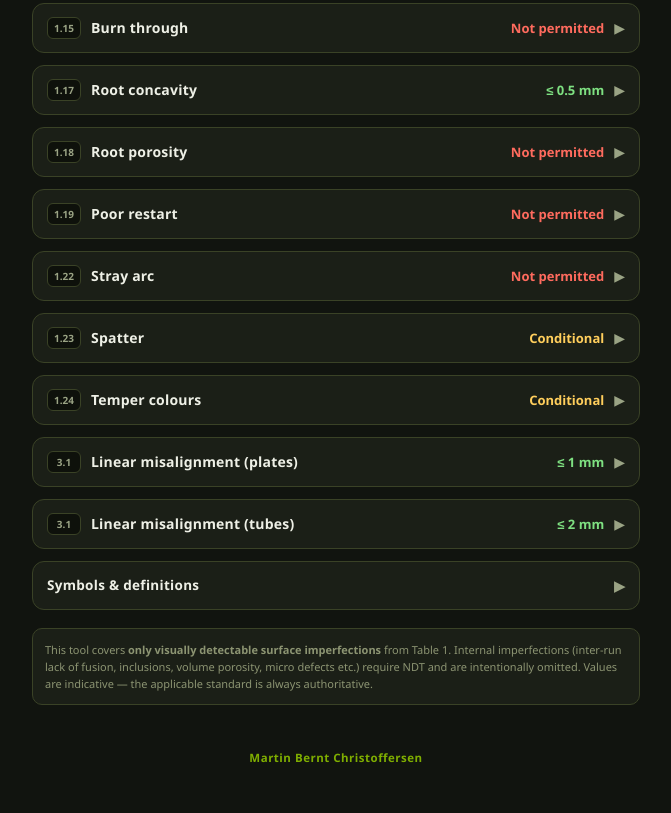
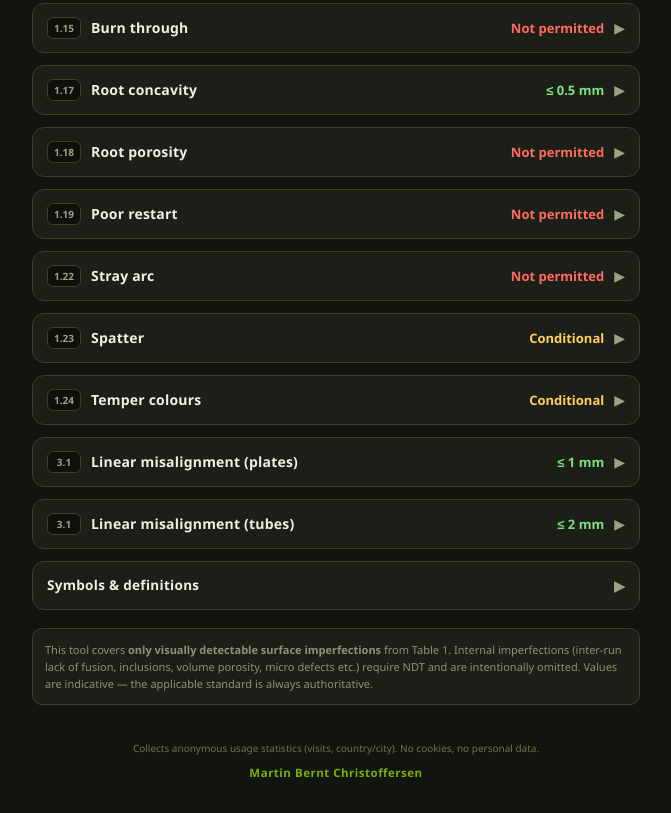
Before and after one commit to bernt84/WeldCheck, a plain HTML site: page index.html in a window 1280 px wide. Shown: the part 1647-2460 px from the top of the page, without its empty margins (304-975 px from the left). Drawn offline with Linux system fonts and the light colour scheme.

Commit message:
Update index.html

```diff
--- a/index.html
+++ b/index.html
@@ -150,6 +150,7 @@
   footer{padding:20px 16px calc(30px + env(safe-area-inset-bottom));color:#5a6047;font-size:10.5px;text-align:center;line-height:1.6;}
   footer b{color:var(--muted);}
   .author{color:var(--accent2);font-weight:700;letter-spacing:.5px;margin-top:8px;font-size:11.5px;}
+  .statnote{color:#6d7458;font-size:10px;line-height:1.5;margin-bottom:8px;}
   .disclaimer{background:#1b1f17;border:1px solid var(--line);border-radius:10px;padding:12px;margin-top:8px;color:#8c9472;font-size:11px;line-height:1.55;}
   .symbox{margin-top:4px;margin-bottom:18px;border:1px solid var(--line);border-radius:12px;overflow:hidden;background:var(--panel);}
   .symhead{width:100%;display:flex;align-items:center;justify-content:space-between;background:none;border:none;color:var(--ink);font-family:inherit;font-size:13.5px;font-weight:700;letter-spacing:.3px;padding:14px;cursor:pointer;}
@@ -264,6 +265,7 @@
 </div>
 
 <footer>
+  <div class="statnote" id="statNote"></div>
   <div class="author">Martin Bernt Christoffersen</div>
 </footer>
 
@@ -318,7 +320,7 @@ const I = {
     maxLbl:'Maks.',minAngle:'Min. vinkel',forLevel:'Kvalitetsniveau',
     enterB:'Indtast sømbredde b',
     disc:'Værktøjet dækker <b>kun visuelt kontrollerbare overfladefejl</b> fra Tabel 1. Indre fejl (bindingsfejl mellem strenge, indeslutninger, volumenporøsitet, mikrofejl m.fl.) kræver NDT og er udeladt med vilje. Beregningerne er vejledende — gældende standard er altid den autoritative kilde.',
-    cTitle:'Kontakt',cBody:'Spørgsmål, fejl eller forslag til værktøjet? Skriv gerne.',cMail:'Send e-mail',cClose:'Luk',installTxt:'Installér app',iosHintTxt:'Tip: tryk Del-knappen og vælg "Føj til hjemmeskærm" for at installere WeldCheck.',ttlsubAl:'overfladefejl (alu)',sub5817:'stål, nikkel, titan',sub10042:'aluminium',step0:'0 · Vælg standard',fatTtl:'Udmattelse (Anneks B)',fatSub:'Yderligere FAT-kriterier',fatApplied:'FAT-kriterium anvendt:',fatNoteBase:'Yderligere kriterier for udmattelsespåvirkede svejsninger. Bygger oven på niveau B/C. Hvor intet ekstra er angivet, gælder basisværdien.',fatNoteFillet:'Kantsømme er undtaget fra B125.',fatToeRadius:'Overgangsradius (udmattelse)',fatAngular:'Vinkelknæk β'},
+    cTitle:'Kontakt',cBody:'Spørgsmål, fejl eller forslag til værktøjet? Skriv gerne.',cMail:'Send e-mail',cClose:'Luk',installTxt:'Installér app',statNote:'Måler anonym brugsstatistik (besøgstal, land/by). Ingen cookies, ingen personlige oplysninger.',iosHintTxt:'Tip: tryk Del-knappen og vælg "Føj til hjemmeskærm" for at installere WeldCheck.',ttlsubAl:'overfladefejl (alu)',sub5817:'stål, nikkel, titan',sub10042:'aluminium',step0:'0 · Vælg standard',fatTtl:'Udmattelse (Anneks B)',fatSub:'Yderligere FAT-kriterier',fatApplied:'FAT-kriterium anvendt:',fatNoteBase:'Yderligere kriterier for udmattelsespåvirkede svejsninger. Bygger oven på niveau B/C. Hvor intet ekstra er angivet, gælder basisværdien.',fatNoteFillet:'Kantsømme er undtaget fra B125.',fatToeRadius:'Overgangsradius (udmattelse)',fatAngular:'Vinkelknæk β'},
   en:{flag:'🇬🇧',code:'EN',ttl:'Visual weld inspection',ttlsub:'surface imperfections',
     step1:'1 · Select quality level',step2:'2 · Enter dimensions',step3:'3 · Acceptance limits (visible defects)',
     dDesc:'Moderate',cDesc:'Intermediate',bDesc:'Stringent',
@@ -333,7 +335,7 @@ const I = {
     maxLbl:'Max.',minAngle:'Min. angle',forLevel:'Quality level',
     enterB:'Enter weld width b',
     disc:'This tool covers <b>only visually detectable surface imperfections</b> from Table 1. Internal imperfections (inter-run lack of fusion, inclusions, volume porosity, micro defects etc.) require NDT and are intentionally omitted. Values are indicative — the applicable standard is always authoritative.',
-    cTitle:'Contact',cBody:'Questions, errors or suggestions for the tool? Feel free to write.',cMail:'Send e-mail',cClose:'Close',installTxt:'Install app',iosHintTxt:'Tip: tap the Share button and choose "Add to Home Screen" to install WeldCheck.',ttlsubAl:'surface imperfections (alu)',sub5817:'steel, nickel, titanium',sub10042:'aluminium',step0:'0 · Select standard',fatTtl:'Fatigue (Annex B)',fatSub:'Additional FAT criteria',fatApplied:'FAT criterion applied:',fatNoteBase:'Additional criteria for welds subject to fatigue. Builds on level B/C. Where no extra value is given, the base value applies.',fatNoteFillet:'Fillet welds are excluded from B125.',fatToeRadius:'Weld toe radius (fatigue)',fatAngular:'Angular misalignment β'},
+    cTitle:'Contact',cBody:'Questions, errors or suggestions for the tool? Feel free to write.',cMail:'Send e-mail',cClose:'Close',installTxt:'Install app',statNote:'Collects anonymous usage statistics (visits, country/city). No cookies, no personal data.',iosHintTxt:'Tip: tap the Share button and choose "Add to Home Screen" to install WeldCheck.',ttlsubAl:'surface imperfections (alu)',sub5817:'steel, nickel, titanium',sub10042:'aluminium',step0:'0 · Select standard',fatTtl:'Fatigue (Annex B)',fatSub:'Additional FAT criteria',fatApplied:'FAT criterion applied:',fatNoteBase:'Additional criteria for welds subject to fatigue. Builds on level B/C. Where no extra value is given, the base value applies.',fatNoteFillet:'Fillet welds are excluded from B125.',fatToeRadius:'Weld toe radius (fatigue)',fatAngular:'Angular misalignment β'},
   de:{flag:'🇩🇪',code:'DE',ttl:'Visuelle Schweißnahtprüfung',ttlsub:'Oberflächenfehler',
     step1:'1 · Bewertungsgruppe wählen',step2:'2 · Maße eingeben',step3:'3 · Grenzwerte (sichtbare Fehler)',
     dDesc:'Moderat',cDesc:'Mittel',bDesc:'Höchste',
@@ -348,7 +350,7 @@ const I = {
     maxLbl:'Max.',minAngle:'Min. Winkel',forLevel:'Bewertungsgruppe',
     enterB:'Nahtbreite b eingeben',
     disc:'Dieses Werkzeug umfasst <b>nur visuell erkennbare Oberflächenfehler</b> aus Tabelle 1. Innere Fehler (Bindefehler zwischen Lagen, Einschlüsse, Volumenporosität, Mikrofehler usw.) erfordern ZfP und sind bewusst ausgelassen. Die Werte sind Richtwerte — die geltende Norm ist immer maßgebend.',
-    cTitle:'Kontakt',cBody:'Fragen, Fehler oder Vorschläge zum Werkzeug? Schreiben Sie gerne.',cMail:'E-Mail senden',cClose:'Schließen',installTxt:'App installieren',iosHintTxt:'Tipp: Tippen Sie auf "Teilen" und wählen Sie "Zum Home-Bildschirm" um WeldCheck zu installieren.',ttlsubAl:'Oberflächenfehler (Alu)',sub5817:'Stahl, Nickel, Titan',sub10042:'Aluminium',step0:'0 · Norm wählen',fatTtl:'Ermüdung (Anhang B)',fatSub:'Zusätzliche FAT-Kriterien',fatApplied:'FAT-Kriterium angewendet:',fatNoteBase:'Zusätzliche Kriterien für schwingbeanspruchte Schweißnähte. Baut auf Gruppe B/C auf. Wo kein Zusatzwert angegeben ist, gilt der Basiswert.',fatNoteFillet:'Kehlnähte sind von B125 ausgeschlossen.',fatToeRadius:'Nahtübergangsradius (Ermüdung)',fatAngular:'Winkelversatz β'},
+    cTitle:'Kontakt',cBody:'Fragen, Fehler oder Vorschläge zum Werkzeug? Schreiben Sie gerne.',cMail:'E-Mail senden',cClose:'Schließen',installTxt:'App installieren',statNote:'Erfasst anonyme Nutzungsstatistik (Besuche, Land/Stadt). Keine Cookies, keine personenbezogenen Daten.',iosHintTxt:'Tipp: Tippen Sie auf "Teilen" und wählen Sie "Zum Home-Bildschirm" um WeldCheck zu installieren.',ttlsubAl:'Oberflächenfehler (Alu)',sub5817:'Stahl, Nickel, Titan',sub10042:'Aluminium',step0:'0 · Norm wählen',fatTtl:'Ermüdung (Anhang B)',fatSub:'Zusätzliche FAT-Kriterien',fatApplied:'FAT-Kriterium angewendet:',fatNoteBase:'Zusätzliche Kriterien für schwingbeanspruchte Schweißnähte. Baut auf Gruppe B/C auf. Wo kein Zusatzwert angegeben ist, gilt der Basiswert.',fatNoteFillet:'Kehlnähte sind von B125 ausgeschlossen.',fatToeRadius:'Nahtübergangsradius (Ermüdung)',fatAngular:'Winkelversatz β'},
   pl:{flag:'🇵🇱',code:'PL',ttl:'Wizualna kontrola spoin',ttlsub:'niezgodności powierzchniowe',
     step1:'1 · Wybierz poziom jakości',step2:'2 · Wprowadź wymiary',step3:'3 · Granice akceptacji (widoczne wady)',
     dDesc:'Umiarkowany',cDesc:'Średni',bDesc:'Najwyższy',
@@ -363,7 +365,7 @@ const I = {
     maxLbl:'Maks.',minAngle:'Min. kąt',forLevel:'Poziom jakości',
     enterB:'Wprowadź szerokość spoiny b',
     disc:'Narzędzie obejmuje <b>tylko widoczne niezgodności powierzchniowe</b> z Tablicy 1. Wady wewnętrzne (brak przetopu między ściegami, wtrącenia, porowatość objętościowa, mikrowady itp.) wymagają badań NDT i zostały celowo pominięte. Wartości są orientacyjne — obowiązująca norma jest zawsze wiążąca.',
-    cTitle:'Kontakt',cBody:'Pytania, błędy lub sugestie dotyczące narzędzia? Napisz śmiało.',cMail:'Wyślij e-mail',cClose:'Zamknij',installTxt:'Zainstaluj aplikację',iosHintTxt:'Wskazówka: dotknij przycisku Udostępnij i wybierz "Do ekranu początkowego", aby zainstalować WeldCheck.',ttlsubAl:'niezgodności powierzchniowe (alu)',sub5817:'stal, nikiel, tytan',sub10042:'aluminium',step0:'0 · Wybierz normę',fatTtl:'Zmęczenie (Załącznik B)',fatSub:'Dodatkowe kryteria FAT',fatApplied:'Zastosowane kryterium FAT:',fatNoteBase:'Dodatkowe kryteria dla spoin obciążonych zmęczeniowo. Bazuje na poziomie B/C. Gdzie nie podano wartości dodatkowej, obowiązuje wartość bazowa.',fatNoteFillet:'Spoiny pachwinowe są wyłączone z B125.',fatToeRadius:'Promień przejścia (zmęczenie)',fatAngular:'Przesunięcie kątowe β'},
+    cTitle:'Kontakt',cBody:'Pytania, błędy lub sugestie dotyczące narzędzia? Napisz śmiało.',cMail:'Wyślij e-mail',cClose:'Zamknij',installTxt:'Zainstaluj aplikację',statNote:'Zbiera anonimowe statystyki użycia (odwiedziny, kraj/miasto). Bez ciasteczek, bez danych osobowych.',iosHintTxt:'Wskazówka: dotknij przycisku Udostępnij i wybierz "Do ekranu początkowego", aby zainstalować WeldCheck.',ttlsubAl:'niezgodności powierzchniowe (alu)',sub5817:'stal, nikiel, tytan',sub10042:'aluminium',step0:'0 · Wybierz normę',fatTtl:'Zmęczenie (Załącznik B)',fatSub:'Dodatkowe kryteria FAT',fatApplied:'Zastosowane kryterium FAT:',fatNoteBase:'Dodatkowe kryteria dla spoin obciążonych zmęczeniowo. Bazuje na poziomie B/C. Gdzie nie podano wartości dodatkowej, obowiązuje wartość bazowa.',fatNoteFillet:'Spoiny pachwinowe są wyłączone z B125.',fatToeRadius:'Promień przejścia (zmęczenie)',fatAngular:'Przesunięcie kątowe β'},
   ro:{flag:'🇷🇴',code:'RO',ttl:'Control vizual al sudurilor',ttlsub:'imperfecțiuni de suprafață',
     step1:'1 · Alege nivelul de calitate',step2:'2 · Introdu dimensiunile',step3:'3 · Limite de acceptare (defecte vizibile)',
     dDesc:'Moderat',cDesc:'Mediu',bDesc:'Maxim',
@@ -378,7 +380,7 @@ const I = {
     maxLbl:'Max.',minAngle:'Unghi min.',forLevel:'Nivel de calitate',
     enterB:'Introdu lățimea sudurii b',
     disc:'Instrumentul acoperă <b>numai imperfecțiunile de suprafață vizibile</b> din Tabelul 1. Defectele interne (lipsă de topire între treceri, incluziuni, porozitate de volum, micro-defecte etc.) necesită examinări NDT și sunt omise intenționat. Valorile sunt orientative — standardul aplicabil este întotdeauna autoritatea.',
-    cTitle:'Contact',cBody:'Întrebări, erori sau sugestii pentru instrument? Scrieți cu încredere.',cMail:'Trimite e-mail',cClose:'Închide',installTxt:'Instalează aplicația',iosHintTxt:'Sfat: apăsați butonul Partajare și alegeți "Adăugare la ecranul principal" pentru a instala WeldCheck.',ttlsubAl:'imperfecțiuni de suprafață (alu)',sub5817:'oțel, nichel, titan',sub10042:'aluminiu',step0:'0 · Alege standardul',fatTtl:'Oboseală (Anexa B)',fatSub:'Criterii FAT suplimentare',fatApplied:'Criteriu FAT aplicat:',fatNoteBase:'Criterii suplimentare pentru suduri solicitate la oboseală. Se bazează pe nivelul B/C. Unde nu este dată o valoare suplimentară, se aplică valoarea de bază.',fatNoteFillet:'Sudurile de colț sunt excluse din B125.',fatToeRadius:'Raza de racordare (oboseală)',fatAngular:'Dezaxare unghiulară β'},
+    cTitle:'Contact',cBody:'Întrebări, erori sau sugestii pentru instrument? Scrieți cu încredere.',cMail:'Trimite e-mail',cClose:'Închide',installTxt:'Instalează aplicația',statNote:'Colectează statistici anonime de utilizare (vizite, țară/oraș). Fără cookie-uri, fără date personale.',iosHintTxt:'Sfat: apăsați butonul Partajare și alegeți "Adăugare la ecranul principal" pentru a instala WeldCheck.',ttlsubAl:'imperfecțiuni de suprafață (alu)',sub5817:'oțel, nichel, titan',sub10042:'aluminiu',step0:'0 · Alege standardul',fatTtl:'Oboseală (Anexa B)',fatSub:'Criterii FAT suplimentare',fatApplied:'Criteriu FAT aplicat:',fatNoteBase:'Criterii suplimentare pentru suduri solicitate la oboseală. Se bazează pe nivelul B/C. Unde nu este dată o valoare suplimentară, se aplică valoarea de bază.',fatNoteFillet:'Sudurile de colț sunt excluse din B125.',fatToeRadius:'Raza de racordare (oboseală)',fatAngular:'Dezaxare unghiulară β'},
   lt:{flag:'🇱🇹',code:'LT',ttl:'Vizualinė suvirinimo kontrolė',ttlsub:'paviršiaus defektai',
     step1:'1 · Pasirinkite kokybės lygį',step2:'2 · Įveskite matmenis',step3:'3 · Priimtinumo ribos (matomi defektai)',
     dDesc:'Vidutinis',cDesc:'Vidutinis+',bDesc:'Aukščiausias',
@@ -393,7 +395,7 @@ const I = {
     maxLbl:'Maks.',minAngle:'Min. kampas',forLevel:'Kokybės lygis',
     enterB:'Įveskite siūlės plotį b',
     disc:'Įrankis apima <b>tik vizualiai matomus paviršiaus defektus</b> iš 1 lentelės. Vidiniai defektai (nesutirpimas tarp sluoksnių, intarpai, tūrinis poringumas, mikrodefektai ir kt.) reikalauja NDT ir sąmoningai praleisti. Reikšmės yra orientacinės — galiojantis standartas visada yra autoritetas.',
-    cTitle:'Kontaktai',cBody:'Klausimai, klaidos ar pasiūlymai dėl įrankio? Drąsiai rašykite.',cMail:'Siųsti el. laišką',cClose:'Uždaryti',installTxt:'Įdiegti programą',iosHintTxt:'Patarimas: bakstelėkite Bendrinti ir pasirinkite "Įtraukti į pagrindinį ekraną", kad įdiegtumėte WeldCheck.',ttlsubAl:'paviršiaus defektai (alu)',sub5817:'plienas, nikelis, titanas',sub10042:'aliuminis',step0:'0 · Pasirinkite standartą',fatTtl:'Nuovargis (B priedas)',fatSub:'Papildomi FAT kriterijai',fatApplied:'Pritaikytas FAT kriterijus:',fatNoteBase:'Papildomi kriterijai nuovargio veikiamoms siūlėms. Remiasi B/C lygiu. Kur papildoma vertė nenurodyta, taikoma bazinė vertė.',fatNoteFillet:'Kampinės siūlės neįtraukiamos į B125.',fatToeRadius:'Perėjimo spindulys (nuovargis)',fatAngular:'Kampinis poslinkis β'}
+    cTitle:'Kontaktai',cBody:'Klausimai, klaidos ar pasiūlymai dėl įrankio? Drąsiai rašykite.',cMail:'Siųsti el. laišką',cClose:'Uždaryti',installTxt:'Įdiegti programą',statNote:'Renka anoniminę naudojimo statistiką (apsilankymai, šalis/miestas). Jokių slapukų, jokių asmens duomenų.',iosHintTxt:'Patarimas: bakstelėkite Bendrinti ir pasirinkite "Įtraukti į pagrindinį ekraną", kad įdiegtumėte WeldCheck.',ttlsubAl:'paviršiaus defektai (alu)',sub5817:'plienas, nikelis, titanas',sub10042:'aliuminis',step0:'0 · Pasirinkite standartą',fatTtl:'Nuovargis (B priedas)',fatSub:'Papildomi FAT kriterijai',fatApplied:'Pritaikytas FAT kriterijus:',fatNoteBase:'Papildomi kriterijai nuovargio veikiamoms siūlėms. Remiasi B/C lygiu. Kur papildoma vertė nenurodyta, taikoma bazinė vertė.',fatNoteFillet:'Kampinės siūlės neįtraukiamos į B125.',fatToeRadius:'Perėjimo spindulys (nuovargis)',fatAngular:'Kampinis poslinkis β'}
 };
 
 const SYM = {
@@ -553,6 +555,7 @@ function applyStatic(){
   document.getElementById('cClose').textContent=t('cClose');
   document.getElementById('installTxt').textContent=t('installTxt');
   document.getElementById('iosHintTxt').textContent=t('iosHintTxt');
+  document.getElementById('statNote').textContent=t('statNote');
   document.getElementById('fatTtl').textContent=t('fatTtl');
   document.getElementById('fatSub').textContent=t('fatSub');
   buildSymbols();
@@ -1101,5 +1104,9 @@ function dismissIosHint(){
   try{ localStorage.setItem('wc_ios_hint','1'); }catch(e){}
 }
 </script>
+
+<!-- Anonym statistik (GoatCounter) — viser besøgstal, land/by og enhed, uden cookies. -->
+<script data-goatcounter="https://bernt84.goatcounter.com/count"
+        async src="//gc.zgo.at/count.js"></script>
 </body>
 </html>
```
